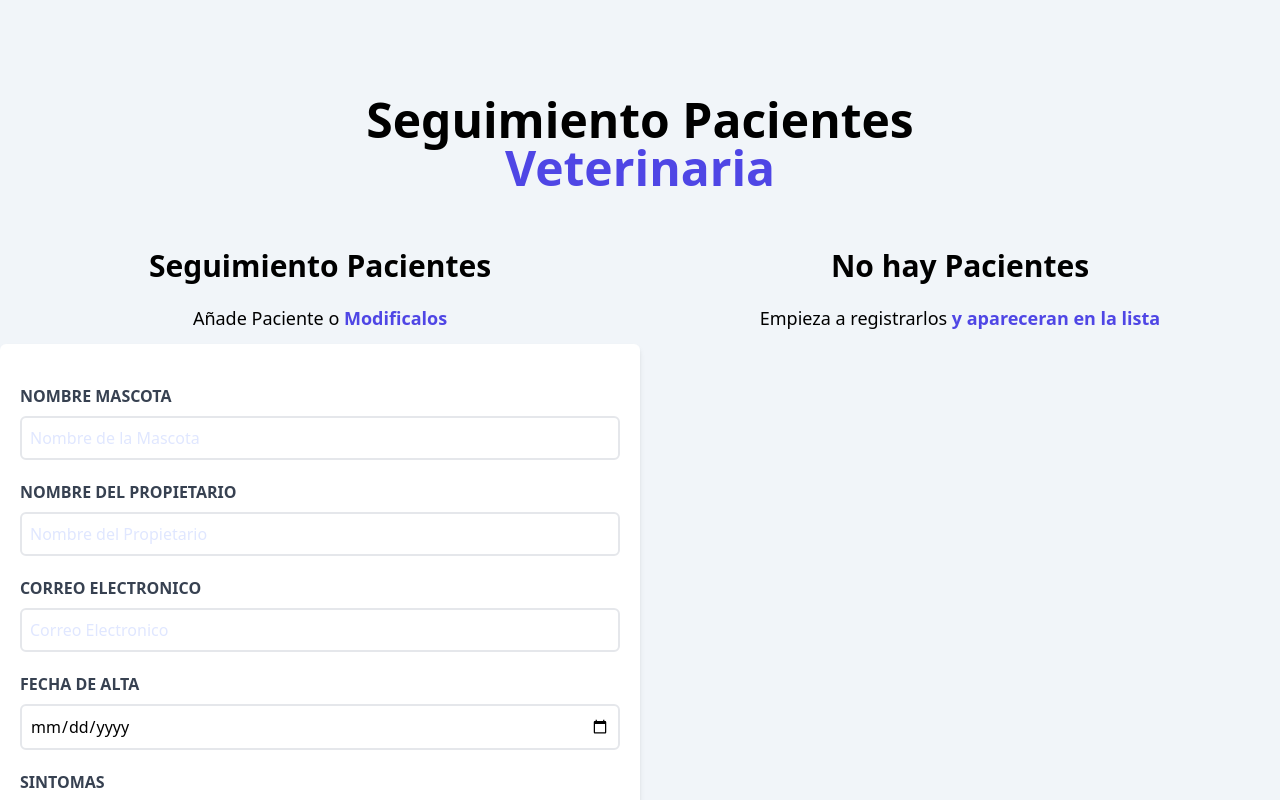
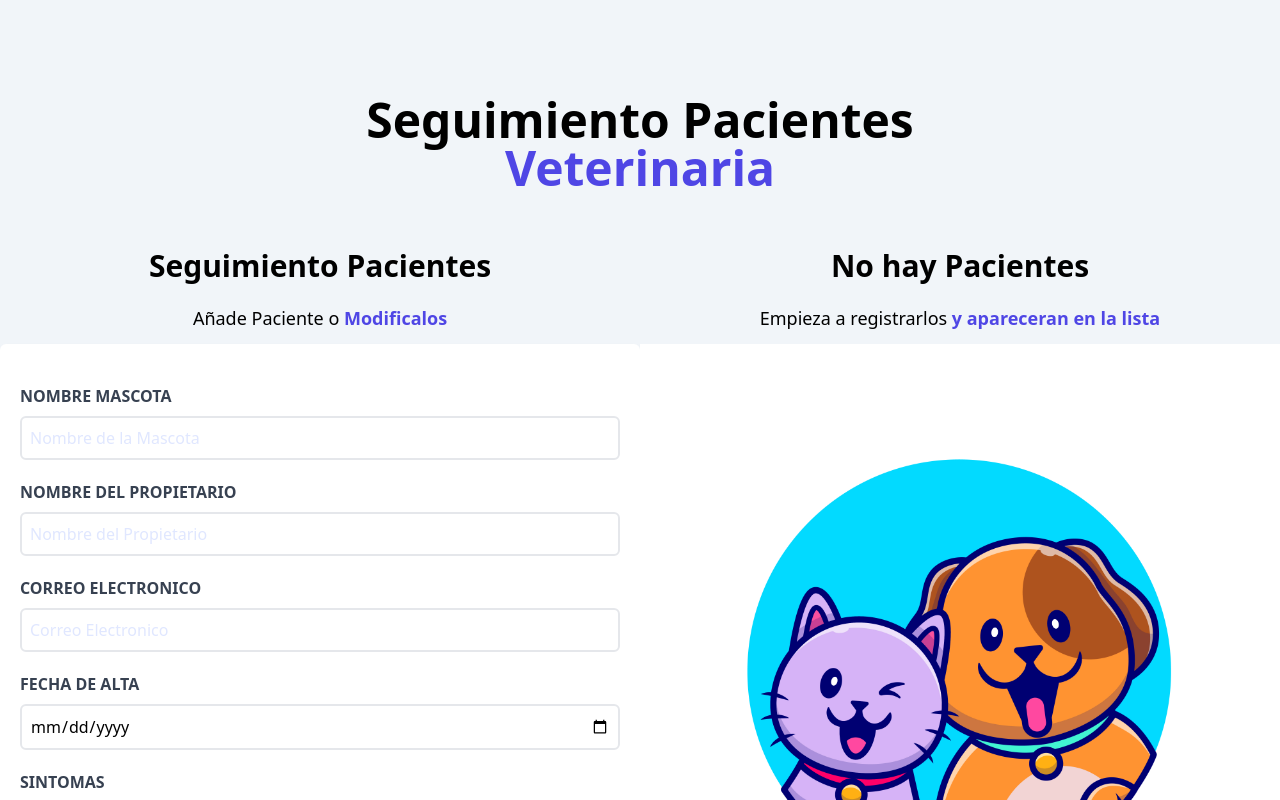
Before and after one commit to Alejandro3008/citas-react-vite, a React (Vite) app: page / in a window 1280 px wide. Shown: the top 800 px of the page. Built offline with nearby package versions, Linux system fonts and the light colour scheme.

Commit message:
Pet image added

```diff
--- a/index.html
+++ b/index.html
@@ -2,7 +2,7 @@
 <html lang="en">
   <head>
     <meta charset="UTF-8" />
-    <link rel="icon" type="image/svg+xml" href="/vite.svg" />
+    <link rel="icon" type="image/svg+xml" href="src/assets/Veterinarian.svg" />
     <meta name="viewport" content="width=device-width, initial-scale=1.0" />
     <title>Citas React</title>
   </head>
--- a/src/components/Pacientes.jsx
+++ b/src/components/Pacientes.jsx
@@ -1,5 +1,6 @@
 /* eslint-disable react/prop-types */
-import { Paciente } from "./Paciente"
+import { Paciente } from "./Paciente";
+import pet from "../assets/3500_2_13.jpg";
 export const Pacientes = ({pacientes,setPacienteEdit,delete_paciente}) => {
     return (
         <div className="md:w-1/2 lg:3/5 md:h-screen overflow-y-scroll">
@@ -15,6 +16,7 @@ export const Pacientes = ({pacientes,setPacienteEdit,delete_paciente}) => {
                 <>
                     <h2 className="font-black text-3xl text-center">No hay Pacientes</h2>
                     <p className="text-lg mt-5 text-center mb-3">Empieza a registrarlos <span className="text-indigo-600 font-bold"> y apareceran en la lista</span></p>
+                    <img src={pet} alt="Imagen"/>
                 </>
             )}
         </div>
```
Also changed, not shown: src/assets/Veterinarian.svg (added).
